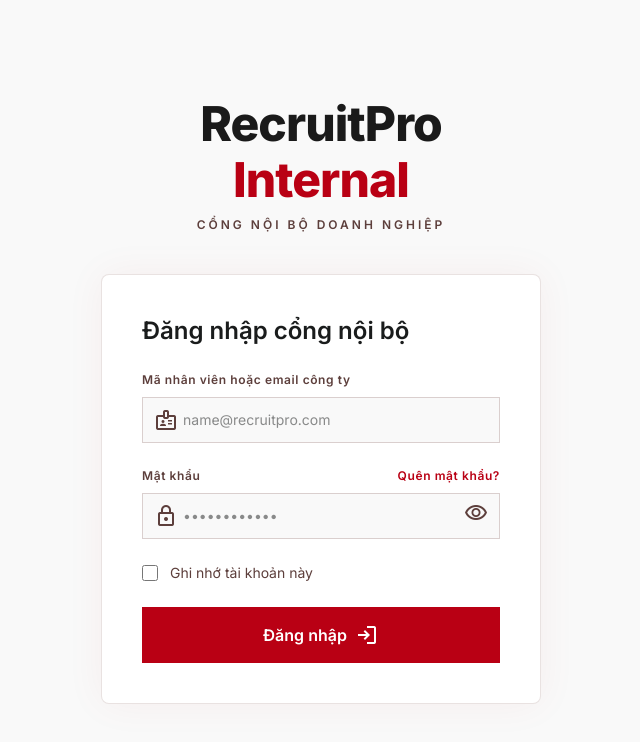
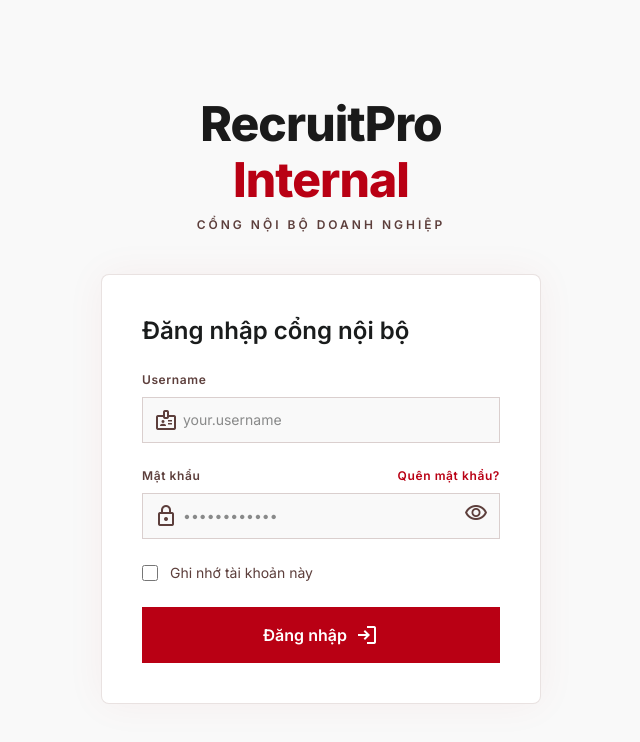
Before and after one commit to quangpnhe1711/recruit-pro-fe, a React (Vite) app: page /internal/login in a window 1280 px wide. Shown: the top 742 px of the page, without its empty margins (319-959 px from the left). Built offline with nearby package versions, Linux system fonts and the light colour scheme.

Commit message:
fix(auth): switch login to username and password

```diff
--- a/src/modules/auth/authSchema.ts
+++ b/src/modules/auth/authSchema.ts
@@ -25,7 +25,7 @@
 };
 
 export type LoginRequest = {
-  email: string;
+  username: string;
   password: string;
 };
 
--- a/src/pages/internal/InternalLoginScreen.tsx
+++ b/src/pages/internal/InternalLoginScreen.tsx
@@ -16,7 +16,7 @@
 const rememberedInternalIdentifierKey = "rp_internal_remembered_identifier";
 
 type InternalLoginForm = {
-  employeeId: string;
+  username: string;
   password: string;
   remember: boolean;
 };
@@ -30,7 +30,7 @@
   const [forgotPasswordOpen, setForgotPasswordOpen] = useState(false);
 
   const schema = yup.object({
-    employeeId: yup.string().required("Vui lòng nhập mã nhân viên hoặc email"),
+    username: yup.string().required("Vui lòng nhập username"),
     password: yup.string().required("Vui lòng nhập mật khẩu"),
     remember: yup.boolean().default(false),
   });
@@ -43,22 +43,20 @@
   } = useForm<InternalLoginForm>({
     resolver: yupResolver(schema) as Resolver<InternalLoginForm>,
     defaultValues: {
-      employeeId: localStorage.getItem(rememberedInternalIdentifierKey) ?? "",
+      username: localStorage.getItem(rememberedInternalIdentifierKey) ?? "",
       password: "",
       remember: Boolean(localStorage.getItem(rememberedInternalIdentifierKey)),
     },
   });
 
-  const employeeId = watch("employeeId");
-
-  const employeeIdPlaceholder = useMemo(() => "name@recruitpro.com", []);
+  const usernamePlaceholder = useMemo(() => "your.username", []);
 
   async function onSubmit(data: InternalLoginForm) {
     setSubmitted(true);
 
     try {
       const res = await authService.internalLogin({
-        employeeIdOrEmail: data.employeeId,
+        username: data.username,
         password: data.password,
       });
 
@@ -70,7 +68,7 @@
       if (data.remember) {
         localStorage.setItem(
           rememberedInternalIdentifierKey,
-          data.employeeId.trim(),
+          data.username.trim(),
         );
       } else {
         localStorage.removeItem(rememberedInternalIdentifierKey);
@@ -82,7 +80,7 @@
         replace: true,
       });
     } catch {
-      toast.error("Mã nhân viên/email hoặc mật khẩu không chính xác");
+      toast.error("Username hoặc mật khẩu không chính xác");
       setSubmitted(false);
     }
   }
@@ -132,7 +130,7 @@
                   className="mb-2 block text-[12px] font-semibold tracking-[0.05em] text-[#5d3f3c]"
                   htmlFor="employee-id"
                 >
-                  Mã nhân viên hoặc email công ty
+                  Username
                 </label>
                 <div className="relative">
                   <span className="material-symbols-outlined absolute left-3 top-1/2 -translate-y-1/2 text-xl text-[#5d3f3c]">
@@ -140,14 +138,14 @@
                   </span>
                   <input
                     id="employee-id"
-                    {...register("employeeId")}
+                    {...register("username")}
                     type="text"
-                    placeholder={employeeIdPlaceholder}
+                    placeholder={usernamePlaceholder}
                     className="w-full rounded-none border border-[#926e6b]/30 bg-[#f9f9f9] py-3 pl-10 pr-4 text-[14px] leading-[20px] outline-none transition-colors focus:border-[#1a1a1a]"
                   />
-                  {errors.employeeId ? (
+                  {errors.username ? (
                     <p className="text-[12px] text-[#ba1a1a]">
-                      {errors.employeeId.message}
+                      {errors.username.message}
                     </p>
                   ) : null}
                 </div>
@@ -224,8 +222,8 @@
       </main>
       <ForgotPasswordDialog
         title="Khôi phục mật khẩu nội bộ"
-        label="Email công ty"
-        placeholder="name@recruitpro.com"
+        label="Username hoặc email"
+        placeholder="your.username hoặc name@recruitpro.com"
         open={forgotPasswordOpen}
         onClose={() => setForgotPasswordOpen(false)}
         onSubmit={handleForgotPassword}
--- a/src/pages/public/CandidateLoginScreen.tsx
+++ b/src/pages/public/CandidateLoginScreen.tsx
@@ -304,8 +304,8 @@
       </main>
       <ForgotPasswordDialog
         title="Khôi phục mật khẩu ứng viên"
-        label="Username hoặc email"
-        placeholder="your.username hoặc name@company.com"
+        label="Username"
+        placeholder="your.username"
         open={forgotPasswordOpen}
         onClose={() => setForgotPasswordOpen(false)}
         onSubmit={handleForgotPassword}
--- a/src/services/auth/authService.ts
+++ b/src/services/auth/authService.ts
@@ -10,7 +10,7 @@
 import { request } from "../http/request";
 
 export type InternalLoginRequest = {
-  employeeIdOrEmail: string;
+  username: string;
   password: string;
 };
 
```
